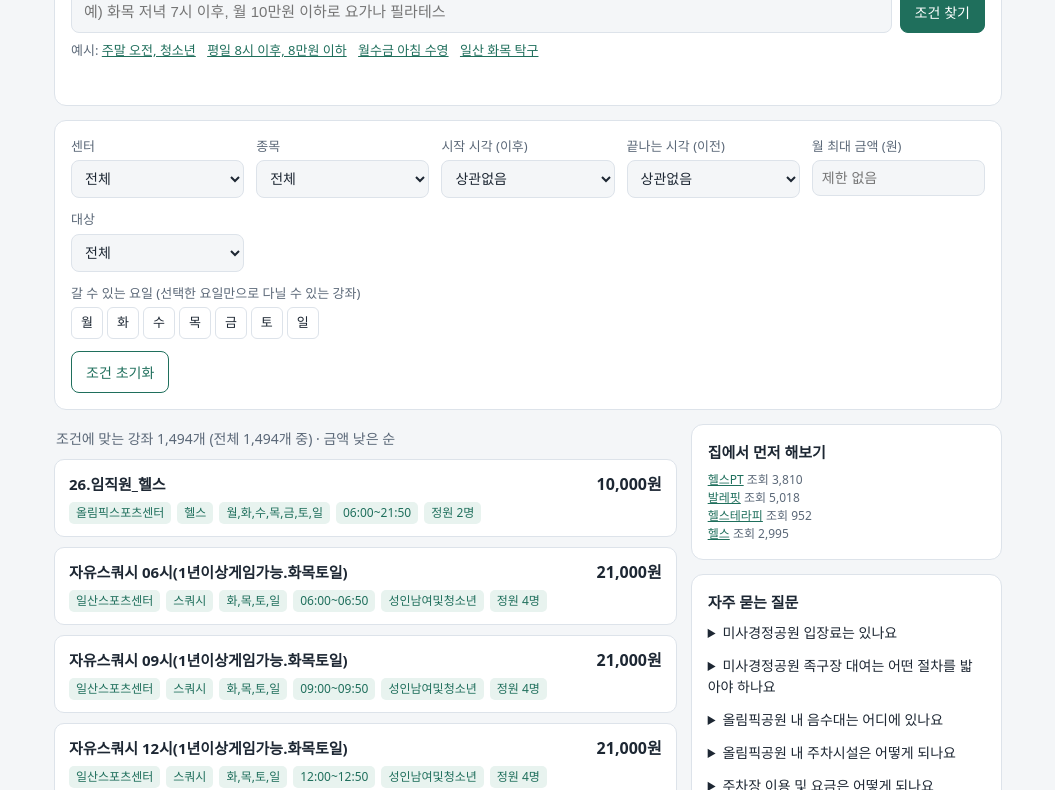
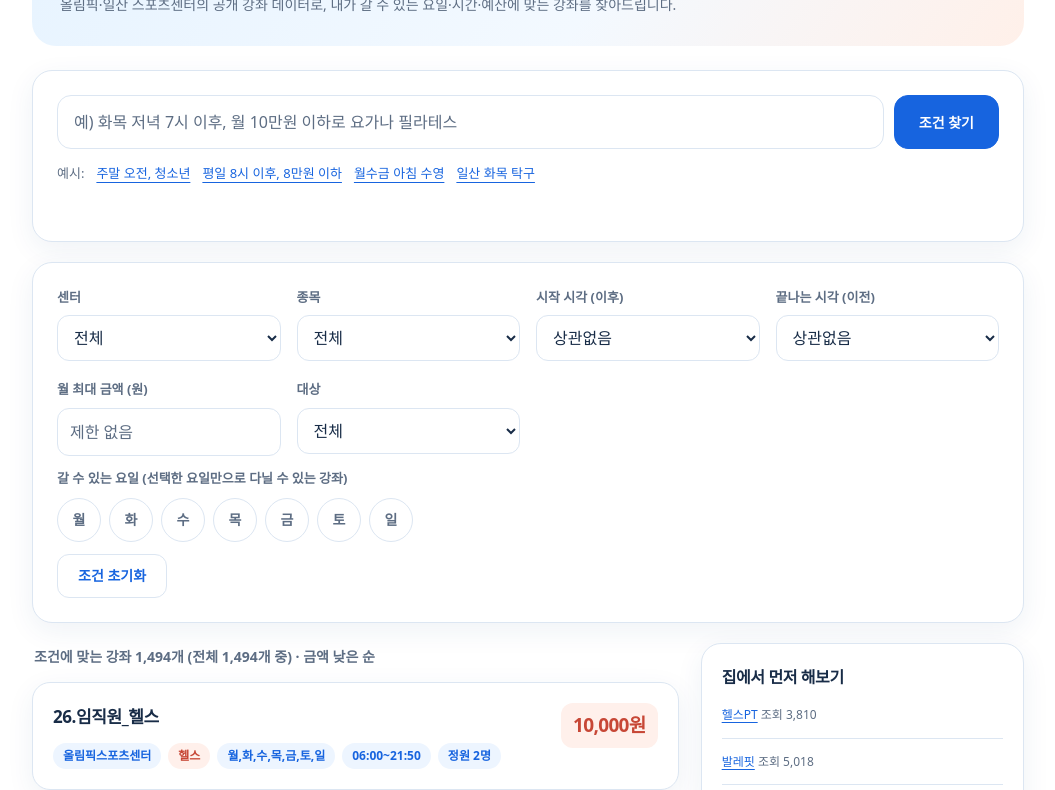
Before and after one commit to gyyi0718/sports-timetable-finder, a plain HTML site: page index.html in a window 1280 px wide. Shown: the part 123-913 px from the top of the page, without its empty margins (112-1167 px from the left). Drawn offline with Linux system fonts and the light colour scheme.

Commit message:
밝은 색 디자인으로 변경

```diff
--- a/index.html
+++ b/index.html
@@ -5,43 +5,66 @@
 <meta name="viewport" content="width=device-width, initial-scale=1">
 <title>내 시간표 운동 찾기</title>
 <style>
-:root{--bg:#f4f6f8;--card:#fff;--ink:#1d2733;--sub:#5b6878;--line:#dde3ea;--accent:#1f6f5c;--accent2:#e8f3ef;--warn:#9a5b00}
-@media (prefers-color-scheme:dark){:root:not([data-theme="light"]){--bg:#12171c;--card:#1b222a;--ink:#e6ebf0;--sub:#9fadbb;--line:#2c3742;--accent:#5cc2a4;--accent2:#1f2f2a;--warn:#e0a24a}}
-:root[data-theme="dark"]{--bg:#12171c;--card:#1b222a;--ink:#e6ebf0;--sub:#9fadbb;--line:#2c3742;--accent:#5cc2a4;--accent2:#1f2f2a;--warn:#e0a24a}
+:root{color-scheme:light;--bg:#ffffff;--card:#ffffff;--ink:#182c47;--sub:#5d6d83;--line:#dce6f2;--accent:#1764df;--accent2:#edf5ff;--warn:#c74736;--coral-soft:#fff0eb;--header:linear-gradient(125deg,#e8f4ff 0%,#f3f9ff 55%,#fff0e9 100%);--shadow:0 8px 28px rgb(30 77 131 / 7%);--shadow-hover:0 12px 32px rgb(30 77 131 / 12%)}
+@media (prefers-color-scheme:dark){:root:not([data-theme=light]){color-scheme:dark;--bg:#101b2b;--card:#18263a;--ink:#edf4ff;--sub:#afbed2;--line:#33465e;--accent:#91bcff;--accent2:#203957;--warn:#ffab98;--coral-soft:#3c2b30;--header:linear-gradient(125deg,#193451 0%,#192a42 55%,#382b38 100%);--shadow:0 8px 28px rgb(0 0 0 / 18%);--shadow-hover:0 12px 32px rgb(0 0 0 / 26%)}}
+:root[data-theme=dark]{color-scheme:dark;--bg:#101b2b;--card:#18263a;--ink:#edf4ff;--sub:#afbed2;--line:#33465e;--accent:#91bcff;--accent2:#203957;--warn:#ffab98;--coral-soft:#3c2b30;--header:linear-gradient(125deg,#193451 0%,#192a42 55%,#382b38 100%);--shadow:0 8px 28px rgb(0 0 0 / 18%);--shadow-hover:0 12px 32px rgb(0 0 0 / 26%)}
 *{box-sizing:border-box}
-body{margin:0;background:var(--bg);color:var(--ink);font-family:"Pretendard","Malgun Gothic",system-ui,sans-serif;line-height:1.5}
-.wrap{max-width:980px;margin:0 auto;padding:20px 16px 48px}
-h1{font-size:22px;margin:4px 0 2px}
-.lead{color:var(--sub);margin:0 0 16px;font-size:14px}
-.card{background:var(--card);border:1px solid var(--line);border-radius:12px;padding:16px;margin-bottom:14px}
-.ask{display:flex;gap:8px;flex-wrap:wrap}
-.ask input{flex:1 1 280px;min-width:0;padding:12px;border:1px solid var(--line);border-radius:8px;font-size:15px;background:var(--bg);color:var(--ink)}
-button{padding:10px 14px;border-radius:8px;border:1px solid var(--accent);background:var(--accent);color:#fff;font-size:14px;cursor:pointer}
-button.ghost{background:transparent;color:var(--accent)}
-.ex{margin-top:8px;font-size:13px;color:var(--sub)}
-.ex a{color:var(--accent);cursor:pointer;text-decoration:underline;margin-right:8px}
-.grid{display:grid;grid-template-columns:repeat(auto-fit,minmax(170px,1fr));gap:12px}
-label{font-size:13px;color:var(--sub);display:block;margin-bottom:4px}
-select,input[type=number]{width:100%;padding:9px;border:1px solid var(--line);border-radius:8px;background:var(--bg);color:var(--ink);font-size:14px}
-.days{display:flex;gap:4px;flex-wrap:wrap}
-.days span{border:1px solid var(--line);border-radius:6px;padding:5px 9px;font-size:13px;cursor:pointer;user-select:none}
-.days span.on{background:var(--accent);border-color:var(--accent);color:#fff}
-.parsed{font-size:13px;color:var(--accent);margin-top:10px;min-height:18px}
-.stat{font-size:14px;color:var(--sub);margin:4px 2px 10px}
-.list{display:grid;gap:10px}
-.item{background:var(--card);border:1px solid var(--line);border-radius:10px;padding:12px 14px;display:flex;justify-content:space-between;gap:12px;flex-wrap:wrap}
-.item b{font-size:15px}
-.tags{display:flex;gap:6px;flex-wrap:wrap;margin-top:6px}
-.tag{font-size:12px;background:var(--accent2);color:var(--accent);border-radius:5px;padding:2px 7px}
-.why{font-size:12.5px;color:var(--sub);margin-top:6px}
-.price{font-weight:700;white-space:nowrap}
-.side h3{font-size:15px;margin:0 0 8px}
-.side a{color:var(--accent)}
-.note{font-size:12px;color:var(--sub)}
-details summary{cursor:pointer;font-size:14px;margin:6px 0}
-.cols{display:grid;grid-template-columns:2fr 1fr;gap:14px}
-@media (max-width:760px){.cols{grid-template-columns:1fr}}
-.more{margin:10px auto 0;display:block}
+body{margin:0;background:var(--bg);color:var(--ink);font-family:system-ui,-apple-system,BlinkMacSystemFont,"Segoe UI","Apple SD Gothic Neo","Malgun Gothic",sans-serif;line-height:1.65;-webkit-text-size-adjust:100%}
+button,input,select{font:inherit}
+button,a,input,select,.days span,summary{-webkit-tap-highlight-color:transparent}
+:where(button,a,input,select,summary,.days span):focus-visible{outline:3px solid var(--accent);outline-offset:4px}
+.wrap{max-width:1040px;margin:0 auto;padding:32px 24px 64px;position:relative;isolation:isolate}
+.wrap>h1{margin:0;padding:30px 28px 8px;color:var(--ink);font-size:clamp(24px,4vw,34px);font-weight:800;letter-spacing:-0.045em;line-height:1.35;overflow-wrap:anywhere;position:relative;background:transparent}
+.lead{margin:0 0 24px;padding:0 28px 30px;color:var(--sub);font-size:14px;word-break:keep-all;overflow-wrap:anywhere;position:relative;background:transparent}
+.wrap>h1::before{content:"";position:absolute;inset:0;z-index:-1;border-radius:24px 24px 0 0;background:var(--header)}
+.wrap>.lead::before{content:"";position:absolute;inset:0;z-index:-1;border-radius:0 0 24px 24px;background:var(--header)}
+.card{margin-bottom:20px;padding:24px;border:1px solid var(--line);border-radius:20px;background:var(--card);box-shadow:var(--shadow)}
+.ask{display:flex;flex-wrap:wrap;gap:10px}
+.ask input{flex:1 1 280px;min-width:0;min-height:50px;padding:13px 16px;border:1px solid var(--line);border-radius:14px;background:var(--bg);color:var(--ink);font-size:16px}
+input::placeholder{color:var(--sub);opacity:1}
+button{min-height:44px;padding:10px 20px;border:1px solid var(--accent);border-radius:12px;background:var(--accent);color:var(--bg);font-size:14px;font-weight:750;line-height:1.5;cursor:pointer;transition:transform 160ms ease,box-shadow 160ms ease,background-color 160ms ease}
+.ask button{min-height:50px;padding-inline:24px;border-radius:14px}
+button.ghost{border-color:var(--line);background:var(--card);color:var(--accent)}
+button:active{transform:translateY(1px)}
+button:disabled{opacity:.5;cursor:not-allowed}
+.ex{display:flex;flex-wrap:wrap;align-items:baseline;gap:6px 12px;margin-top:14px;color:var(--sub);font-size:13px}
+.ex a{color:var(--accent);cursor:pointer;text-decoration:underline;text-decoration-thickness:1px;text-underline-offset:4px}
+.grid{display:grid;grid-template-columns:repeat(auto-fit,minmax(min(190px,100%),1fr));gap:18px 16px}
+.grid>div,.cols>div,.item>div{min-width:0}
+label{display:block;margin-bottom:7px;color:var(--sub);font-size:13px;font-weight:650}
+select,input[type=number]{width:100%;min-height:46px;padding:10px 12px;border:1px solid var(--line);border-radius:12px;background:var(--bg);color:var(--ink);font-size:16px}
+.days{display:flex;flex-wrap:wrap;gap:8px;margin-top:8px}
+.days span{display:inline-flex;align-items:center;justify-content:center;min-width:44px;min-height:44px;padding:8px 13px;border:1px solid var(--line);border-radius:999px;background:var(--card);color:var(--sub);font-size:14px;font-weight:650;cursor:pointer;user-select:none;transition:background-color 160ms ease,border-color 160ms ease,transform 160ms ease}
+.days span.on{border-color:var(--accent);background:var(--accent);color:var(--bg);box-shadow:var(--shadow)}
+.parsed{min-height:18px;margin-top:14px;color:var(--accent);font-size:13px;font-weight:600;overflow-wrap:anywhere}
+.parsed:not(:empty){padding:10px 14px;border-radius:12px;background:var(--accent2)}
+.stat{margin:2px 2px 14px;color:var(--sub);font-size:14px;font-weight:650}
+.list{display:grid;gap:14px}
+.item{display:flex;flex-wrap:wrap;align-items:flex-start;justify-content:space-between;gap:16px;padding:20px;border:1px solid var(--line);border-radius:18px;background:var(--card);box-shadow:var(--shadow);transition:border-color 160ms ease,box-shadow 160ms ease}
+.item>div:first-child{flex:1 1 240px}
+.item b{display:block;color:var(--ink);font-size:17px;font-weight:750;letter-spacing:-0.025em;overflow-wrap:anywhere}
+.tags{display:flex;flex-wrap:wrap;gap:7px;margin-top:12px}
+.tag{max-width:100%;padding:4px 10px;border-radius:999px;background:var(--accent2);color:var(--accent);font-size:12px;font-weight:600;line-height:1.5;overflow-wrap:anywhere}
+.tag:nth-child(2){background:var(--coral-soft);color:var(--warn)}
+.why{margin-top:12px;color:var(--sub);font-size:13px;overflow-wrap:anywhere}
+.price{flex:0 0 auto;margin-left:auto;padding:7px 12px;border-radius:12px;background:var(--coral-soft);color:var(--warn);font-size:19px;font-weight:800;font-variant-numeric:tabular-nums;letter-spacing:-0.035em;white-space:nowrap}
+.side h3{margin:0 0 14px;color:var(--ink);font-size:16px;font-weight:750;letter-spacing:-0.025em}
+.side a{color:var(--accent);text-decoration-thickness:1px;text-underline-offset:3px;overflow-wrap:anywhere}
+.side .card{padding:20px}
+.side #videos>div+div{margin-top:12px;padding-top:12px;border-top:1px solid var(--line)}
+.note{color:var(--sub);font-size:12px;line-height:1.8;overflow-wrap:anywhere}
+.side>.note{padding:0 4px}
+details+details{margin-top:10px;padding-top:10px;border-top:1px solid var(--line)}
+details summary{margin:0;padding:6px 0;color:var(--ink);font-size:14px;font-weight:600;cursor:pointer;overflow-wrap:anywhere}
+details summary::marker{color:var(--accent)}
+details[open] summary{margin-bottom:8px;color:var(--accent)}
+.cols{display:grid;grid-template-columns:minmax(0,2fr) minmax(0,1fr);align-items:start;gap:22px}
+.more{display:block;min-width:160px;margin:20px auto 0;border-radius:999px}
+[hidden]{display:none !important}
+@media (hover:hover){button:not(:disabled):hover{transform:translateY(-1px);box-shadow:var(--shadow-hover)}button.ghost:hover{border-color:var(--accent);background:var(--accent2)}.days span:not(.on):hover{border-color:var(--accent);background:var(--accent2);color:var(--accent)}.item:hover{border-color:var(--accent);box-shadow:var(--shadow-hover)}}
+@media (max-width:760px){.wrap{padding:16px 16px 40px}.wrap>h1{padding:24px 20px 8px}.lead{margin-bottom:20px;padding:0 20px 24px}.card{padding:20px}.cols{grid-template-columns:minmax(0,1fr);gap:24px}}
+@media (max-width:480px){.card,.side .card,.item{padding:16px;border-radius:16px}.ask input,.ask button{flex-basis:100%;width:100%}.grid{grid-template-columns:minmax(0,1fr);gap:14px}.item{gap:14px}.price{font-size:18px}.days{gap:6px}}
+@media (prefers-reduced-motion:reduce){*,*::before,*::after{transition:none !important}}
 </style>
 </head>
 <body>
```
